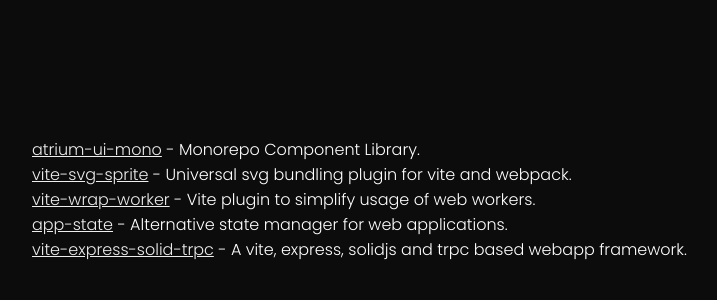
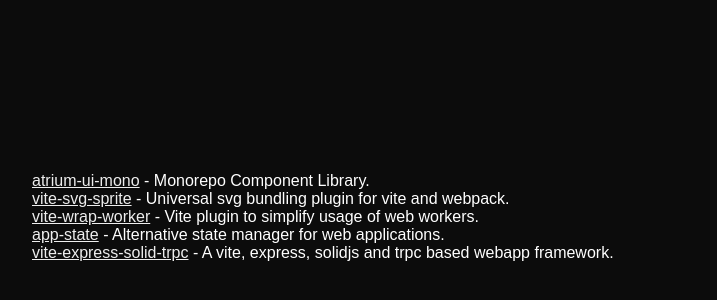
Before and after one commit to luckydye/luckydye, an Astro site: page /wip in a window 1280 px wide. Shown: the part 482-782 px from the top of the page, without its empty margins (8-725 px from the left). Built offline with nearby package versions, Linux system fonts and the light colour scheme; Astro itself is replaced by a stand-in of ours.

Commit message:
rm viewport meta tag

```diff
--- a/src/layouts/layout.astro
+++ b/src/layouts/layout.astro
@@ -5,11 +5,10 @@
 <html lang="en">
 	<head>
 		<meta charset="utf-8" />
-		<meta name="viewport" content="width=device-width, initial-scale=1" />
 
-		<link rel="preconnect" href="https://fonts.googleapis.com" />
+		<!-- <link rel="preconnect" href="https://fonts.googleapis.com" />
 		<link rel="preconnect" href="https://fonts.gstatic.com" crossorigin />
-		<link href="https://fonts.googleapis.com/css2?family=Poppins:wght@200;300&display=swap" rel="stylesheet" />
+		<link href="https://fonts.googleapis.com/css2?family=Poppins:wght@200;300&display=swap" rel="stylesheet" /> -->
 	</head>
 	<body>
 		<main>
```
